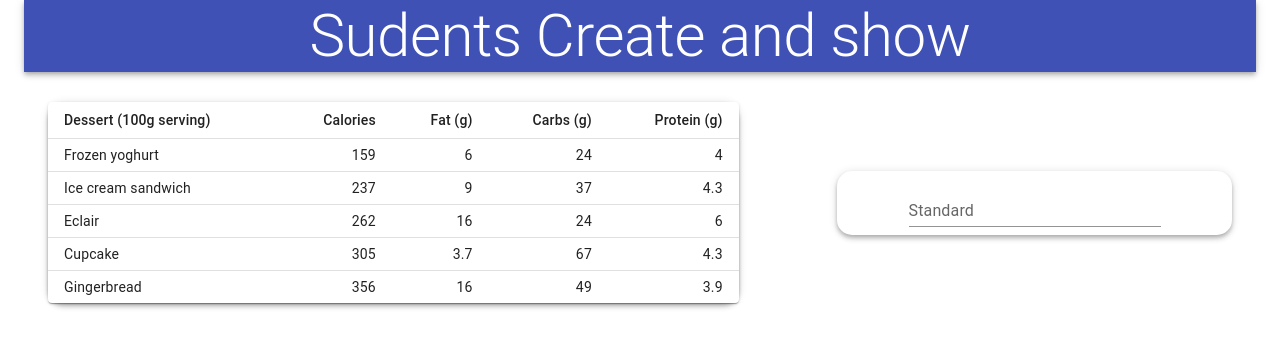
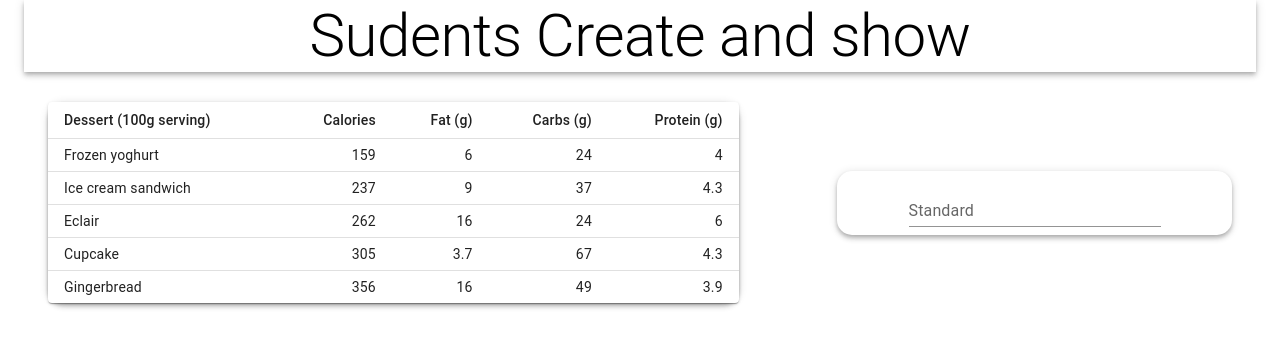
Before and after one commit to mohamedabcd/myProject-azure-fil-rouge, a React (Create React App) app in the folder client/: page / in a window 1280 px wide. Shown: the top 348 px of the page. Built offline with nearby package versions, Linux system fonts and the light colour scheme.

Commit message:
changing style of my header

```diff
--- a/client/src/App.js
+++ b/client/src/App.js
@@ -12,7 +12,7 @@
   return (
     <div className="App">
       <Container maxWidth="lg">
-        <AppBar className={classes.appbar} position="static" color="primary" >
+        <AppBar className={classes.appbar} position="static" color="inherit" >
           <Typography className={classes.heading} variant="h2" align="center">
             Sudents Create and show
           </Typography>
```
